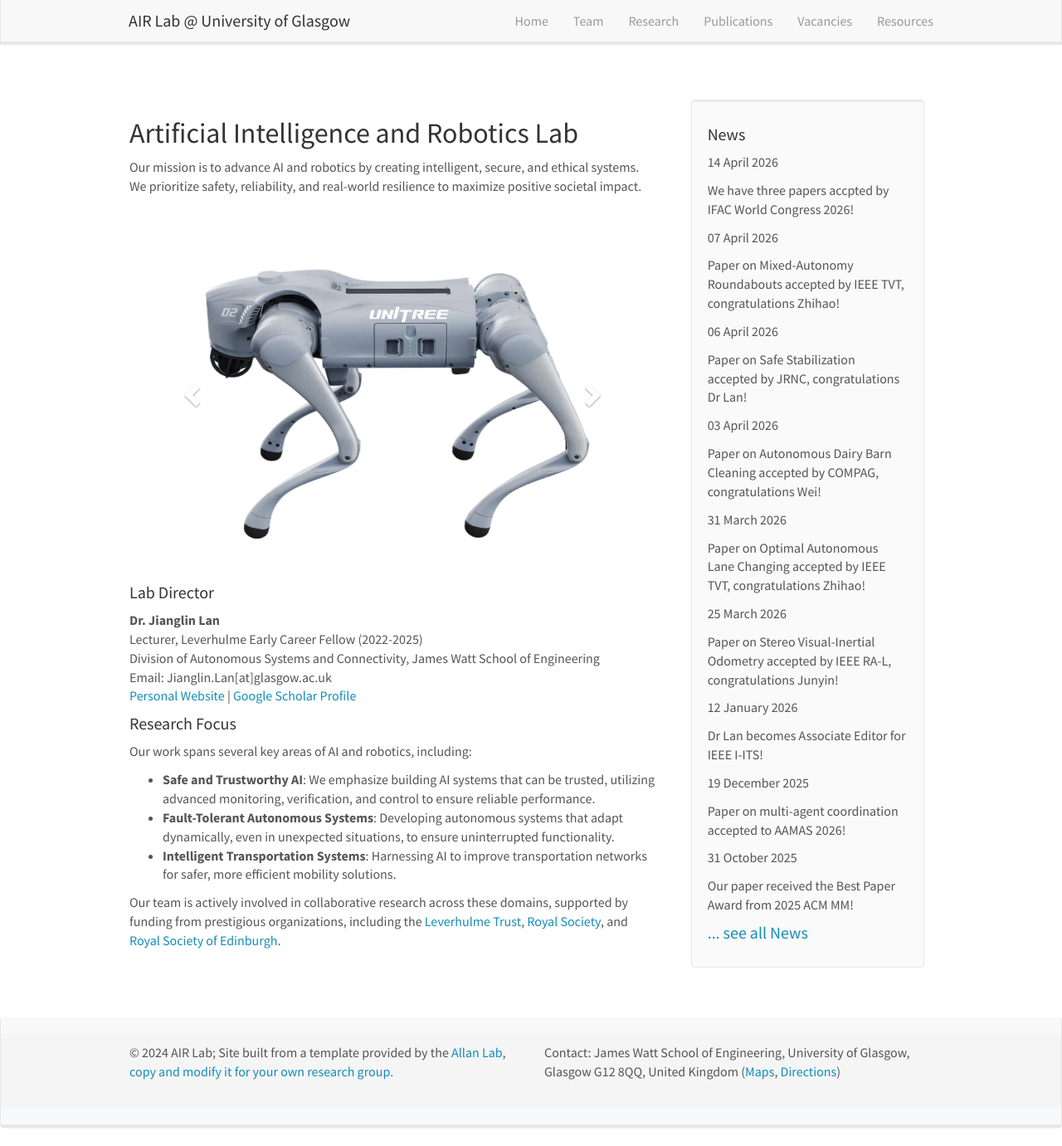
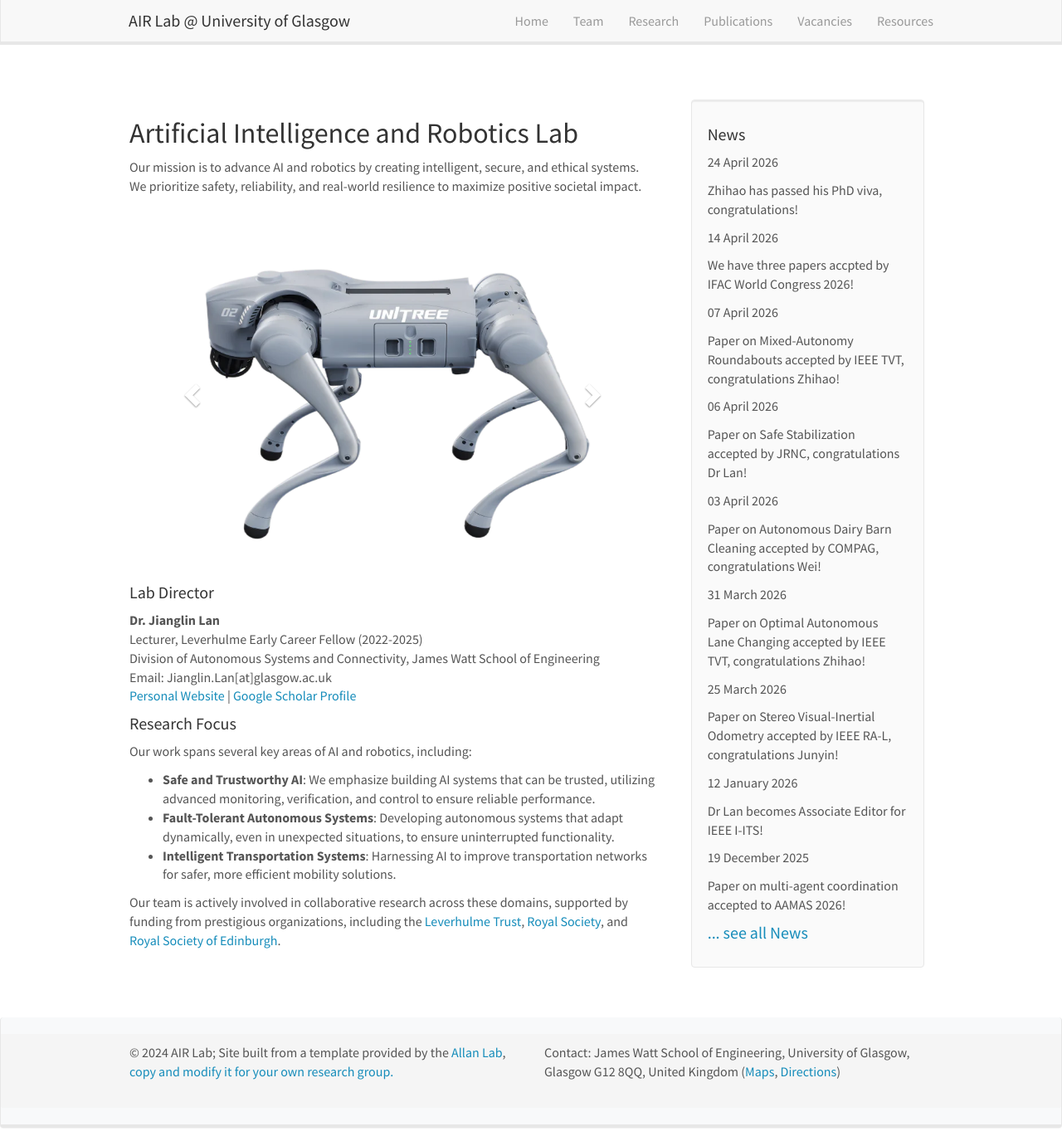
Before and after one commit to AIR-Lan/AIR-Lab, a Jekyll site: the page built from _pages/home.md, in a window 1280 px wide and 1381 px high. Shown: the whole window at 83% size. Built offline with Jekyll 4.4.1, drawn with Linux system fonts in a browser that asks for light colours; nearby versions of some CDN libraries.

Commit message:
Update news.yml

```diff
--- a/_data/news.yml
+++ b/_data/news.yml
@@ -1,3 +1,6 @@
+- date: 24 April 2026
+  headline: Zhihao has passed his PhD viva, congratulations!
+
 - date: 14 April 2026
   headline: We have three papers accpted by IFAC World Congress 2026!
 
```
